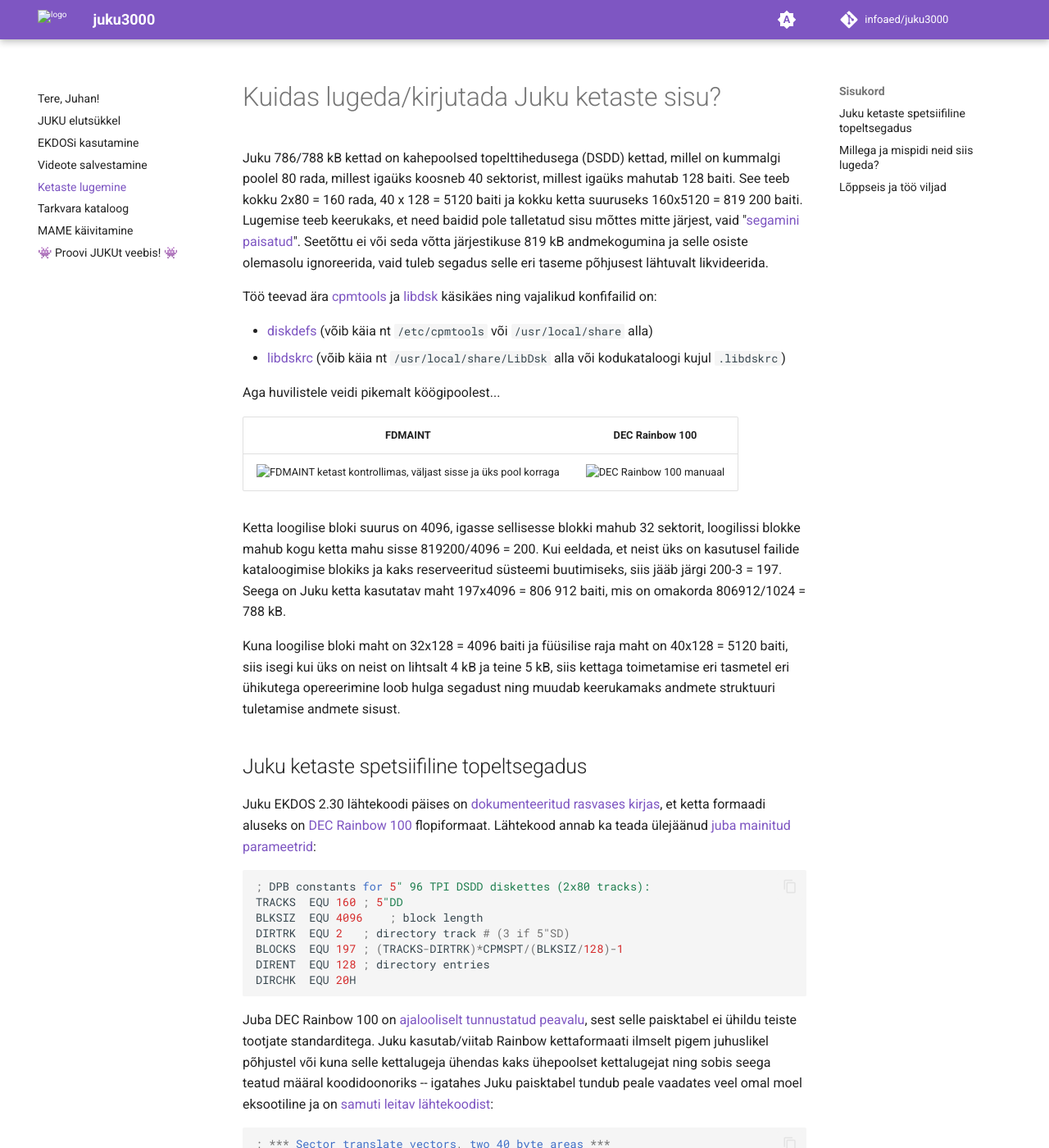
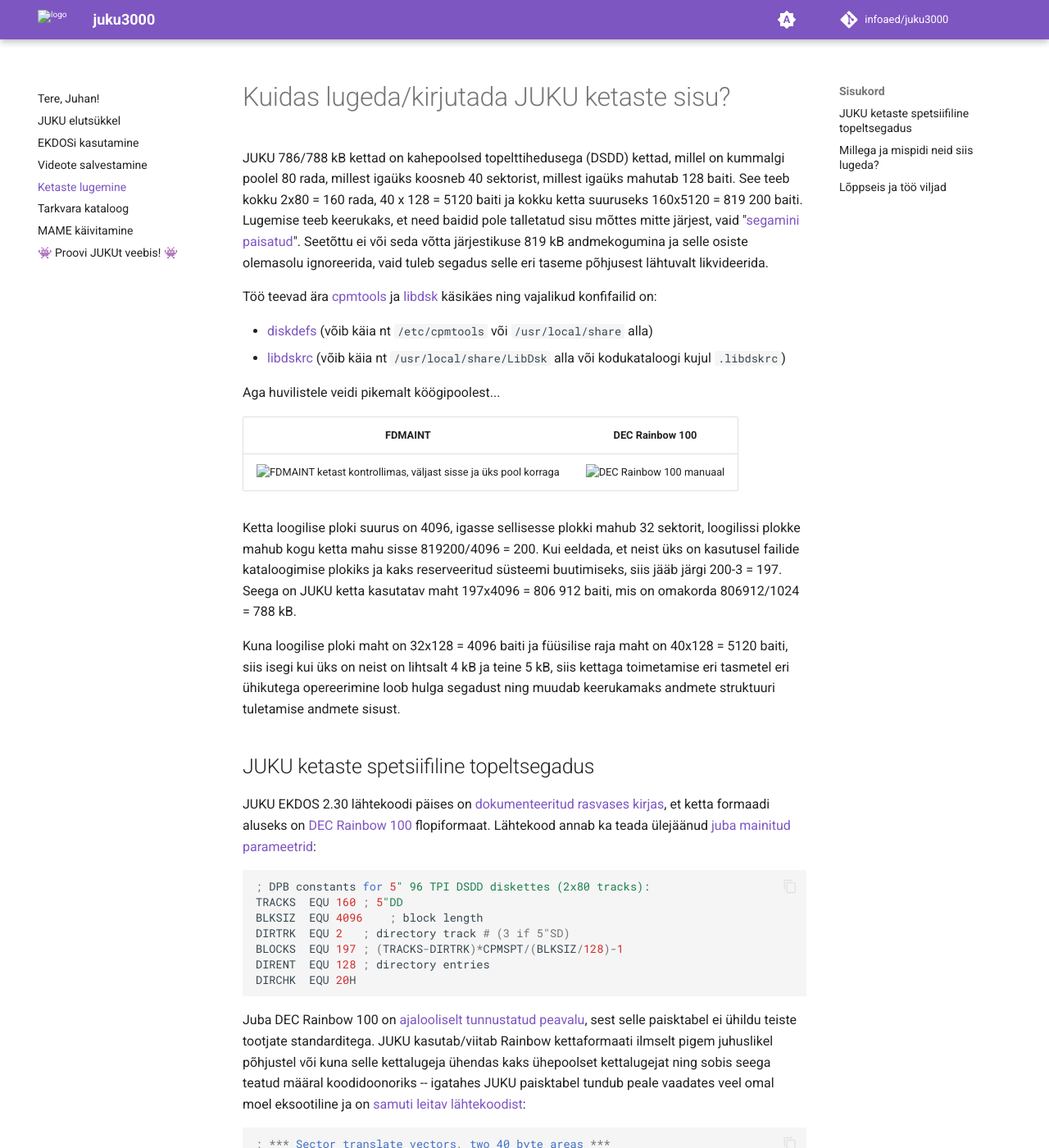
Before and after one commit to infoaed/juku3000, an MkDocs documentation site: the page built from docs/kettad.md, in a window 1280 px wide and 1400 px high. Shown: the whole window at 82% size. Built offline with MkDocs 1.6.1 and Material for MkDocs 9.7.7, drawn with Linux system fonts in a browser that asks for light colours; comment, search, counter and statistics services are not loaded; some of the changed text lies outside the part shown.

Commit message:
Update kettad.md

````diff
--- a/docs/kettad.md
+++ b/docs/kettad.md
@@ -1,6 +1,6 @@
-# Kuidas lugeda/kirjutada Juku ketaste sisu?
+# Kuidas lugeda/kirjutada JUKU ketaste sisu?
 
-Juku 786/788 kB kettad on kahepoolsed topelttihedusega (DSDD) kettad, millel on kummalgi poolel 80 rada, millest igaüks koosneb 40 sektorist, millest igaüks mahutab 128 baiti. See teeb kokku 2x80 = 160 rada, 40 x 128 = 5120 baiti ja kokku ketta suuruseks 160x5120 = 819 200 baiti. Lugemise teeb keerukaks, et need baidid pole talletatud sisu mõttes mitte järjest, vaid "[segamini paisatud](https://www.seasip.info/Cpm/skew.html)". Seetõttu ei või seda võtta järjestikuse 819 kB andmekogumina ja selle osiste olemasolu ignoreerida, vaid tuleb segadus selle eri taseme põhjusest lähtuvalt likvideerida.
+JUKU 786/788 kB kettad on kahepoolsed topelttihedusega (DSDD) kettad, millel on kummalgi poolel 80 rada, millest igaüks koosneb 40 sektorist, millest igaüks mahutab 128 baiti. See teeb kokku 2x80 = 160 rada, 40 x 128 = 5120 baiti ja kokku ketta suuruseks 160x5120 = 819 200 baiti. Lugemise teeb keerukaks, et need baidid pole talletatud sisu mõttes mitte järjest, vaid "[segamini paisatud](https://www.seasip.info/Cpm/skew.html)". Seetõttu ei või seda võtta järjestikuse 819 kB andmekogumina ja selle osiste olemasolu ignoreerida, vaid tuleb segadus selle eri taseme põhjusest lähtuvalt likvideerida.
 
 Töö teevad ära [cpmtools](http://www.moria.de/~michael/cpmtools/) ja [libdsk](https://www.seasip.info/Unix/LibDsk/) käsikäes ning vajalikud konfifailid on:
 
@@ -13,13 +13,13 @@ FDMAINT             |  DEC Rainbow 100
 :-------------------------:|:-------------------------:
 ![FDMAINT ketast kontrollimas, väljast sisse ja üks pool korraga](/images/disk5.png)  |  ![DEC Rainbow 100 manuaal](/images/rainbow-logo.png)
 
-Ketta loogilise bloki suurus on 4096, igasse sellisesse blokki mahub 32 sektorit, loogilissi blokke mahub kogu ketta mahu sisse 819200/4096 = 200. Kui eeldada, et neist üks on kasutusel failide kataloogimise blokiks ja kaks reserveeritud süsteemi buutimiseks, siis jääb järgi 200-3 = 197. Seega on Juku ketta kasutatav maht 197x4096 = 806 912 baiti, mis on omakorda 806912/1024 = 788 kB.
+Ketta loogilise ploki suurus on 4096, igasse sellisesse plokki mahub 32 sektorit, loogilissi plokke mahub kogu ketta mahu sisse 819200/4096 = 200. Kui eeldada, et neist üks on kasutusel failide kataloogimise plokiks ja kaks reserveeritud süsteemi buutimiseks, siis jääb järgi 200-3 = 197. Seega on JUKU ketta kasutatav maht 197x4096 = 806 912 baiti, mis on omakorda 806912/1024 = 788 kB.
 
-Kuna loogilise bloki maht on 32x128 = 4096 baiti ja füüsilise raja maht on 40x128 = 5120 baiti, siis isegi kui üks on neist on lihtsalt 4 kB ja teine 5 kB, siis kettaga toimetamise eri tasmetel eri ühikutega opereerimine loob hulga segadust ning muudab keerukamaks andmete struktuuri tuletamise andmete sisust.
+Kuna loogilise ploki maht on 32x128 = 4096 baiti ja füüsilise raja maht on 40x128 = 5120 baiti, siis isegi kui üks on neist on lihtsalt 4 kB ja teine 5 kB, siis kettaga toimetamise eri tasmetel eri ühikutega opereerimine loob hulga segadust ning muudab keerukamaks andmete struktuuri tuletamise andmete sisust.
 
-## Juku ketaste spetsiifiline topeltsegadus
+## JUKU ketaste spetsiifiline topeltsegadus
 
-Juku EKDOS 2.30 lähtekoodi päises on [dokumenteeritud rasvases kirjas](https://github.com/infoaed/juku3000/blob/master/src/EKDOS30.ASM), et ketta formaadi aluseks on [DEC Rainbow 100](http://www.bitsavers.org/pdf/dec/rainbow/QV069-GZ_Rainbow_100+_100B_Technical_Documentation_Apr85.pdf) flopiformaat. Lähtekood annab ka teada ülejäänud [juba mainitud parameetrid](https://github.com/infoaed/juku3000/blob/master/src/EKDOS30.ASM#L51-L57):
+JUKU EKDOS 2.30 lähtekoodi päises on [dokumenteeritud rasvases kirjas](https://github.com/infoaed/juku3000/blob/master/src/EKDOS30.ASM), et ketta formaadi aluseks on [DEC Rainbow 100](http://www.bitsavers.org/pdf/dec/rainbow/QV069-GZ_Rainbow_100+_100B_Technical_Documentation_Apr85.pdf) flopiformaat. Lähtekood annab ka teada ülejäänud [juba mainitud parameetrid](https://github.com/infoaed/juku3000/blob/master/src/EKDOS30.ASM#L51-L57):
 
 ```
 ; DPB constants for 5" 96 TPI DSDD diskettes (2x80 tracks):
@@ -31,7 +31,7 @@ DIRENT	EQU	128	; directory entries
 DIRCHK	EQU	20H
 ```
 
-Juba DEC Rainbow 100 on [ajalooliselt tunnustatud peavalu](https://en.wikipedia.org/wiki/Rainbow_100#Problems), sest selle paisktabel ei ühildu teiste tootjate standarditega. Juku kasutab/viitab Rainbow kettaformaati ilmselt pigem juhuslikel põhjustel või kuna selle kettalugeja ühendas kaks ühepoolset kettalugejat ning sobis seega teatud määral koodidoonoriks -- igatahes Juku paisktabel tundub peale vaadates veel omal moel eksootiline ja on [samuti leitav lähtekoodist](https://github.com/infoaed/juku3000/blob/master/src/EKDOS30.ASM#L80-L93):
+Juba DEC Rainbow 100 on [ajalooliselt tunnustatud peavalu](https://en.wikipedia.org/wiki/Rainbow_100#Problems), sest selle paisktabel ei ühildu teiste tootjate standarditega. JUKU kasutab/viitab Rainbow kettaformaati ilmselt pigem juhuslikel põhjustel või kuna selle kettalugeja ühendas kaks ühepoolset kettalugejat ning sobis seega teatud määral koodidoonoriks -- igatahes JUKU paisktabel tundub peale vaadates veel omal moel eksootiline ja on [samuti leitav lähtekoodist](https://github.com/infoaed/juku3000/blob/master/src/EKDOS30.ASM#L80-L93):
 
 ```
 ; *** Sector translate vectors, two 40 byte areas ***
@@ -49,33 +49,33 @@ TRANS1:	DB	1,2,3,4,9,10,11,12
 	DB	29,30,31,32,37,38,39,40
 ```
 
-Ilmselt lähtub see formaliseering CP/M-i [ajaloolisest 128-baidisest sektorisuurusest](https://en.wikipedia.org/wiki/CP/M#Basic_Input_Output_System), sest on näha, et paisktabel ehk _skew table_ koosneb tegelikult neljastest blokkidest nagu `1,2,3,4` või `33,34,35,36` ja kogu tabeli lihtsustatud väljendus oleks `1,3,5,7,9,2,4,6,8,10` -- selline oleks paisktabel, kui see määratleda lähtuvalt Juku flopide 4 x 128 = 512-baidistest [füüsilistest sektoritest](https://cowlark.com/fluxengine/doc/disk-juku.html). Sisuliselt tähendab see, et sektoreid loetakse üle ühe nii, et neli paarituarvulise järjekorranumbriga ja siis sama ala kohta neli paarisarvulise järjekorranumbriga 128-baidist CP/M-i sektorit. Sellist järjest lugemise vältimist oli omal ajal väidetavalt vaja, et arvutid kettalt tulevaid andmeid [ikka töödelda jõuaks](https://www.autometer.de/unix4fun/z80pack/cpm2/ch6.htm#Section_6.6) ja puhvrid ei hakkaks üle ajama:
+Ilmselt lähtub see formaliseering CP/M-i [ajaloolisest 128-baidisest sektorisuurusest](https://en.wikipedia.org/wiki/CP/M#Basic_Input_Output_System), sest on näha, et paisktabel ehk _skew table_ koosneb tegelikult neljastest plokkidest nagu `1,2,3,4` või `33,34,35,36` ja kogu tabeli lihtsustatud väljendus oleks `1,3,5,7,9,2,4,6,8,10` -- selline oleks paisktabel, kui see määratleda lähtuvalt JUKU flopide 4 x 128 = 512-baidistest [füüsilistest sektoritest](https://cowlark.com/fluxengine/doc/disk-juku.html). Sisuliselt tähendab see, et sektoreid loetakse üle ühe nii, et neli paarituarvulise järjekorranumbriga ja siis sama ala kohta neli paarisarvulise järjekorranumbriga 128-baidist CP/M-i sektorit. Sellist järjest lugemise vältimist oli omal ajal väidetavalt vaja, et arvutid kettalt tulevaid andmeid [ikka töödelda jõuaks](https://www.autometer.de/unix4fun/z80pack/cpm2/ch6.htm#Section_6.6) ja puhvrid ei hakkaks üle ajama:
 
 > "Standard CP/M systems are shipped with a skew factor of 6, where six physical sectors are skipped between each logical read operation. This skew factor allows enough time between sectors for most programs to load their buffers without missing the next sector. In particular computer systems that use fast processors, memory, and disk subsystems, the skew factor might be changed to improve overall response."
 
 Ilmselgelt on tänapäeva mõistes tegu tarbetu abinõuga ning seetõttu ei tee me midagi halba, kui paisktabelit lihtsustame. Küll aga ei piisa, kui söödame lihtsustatud või lihtsustamata paisktabeli [cmptoolsile](https://www.mankier.com/5/diskdefs), sest kuigi ketta algus loetakse enam-vähem, siis esimestest failidest edasi läheb kõik juba parajaks segapudruks.
 
-Kui seda putru aga lähemalt vaadelda, selgub et Juku kettaformaadil veel teine standardist hälbiv iseärasus, mis ei seostu üldse paisktabelitega. Nimelt kirjutatakse ketta ühe poole rajad täis ja siis minnakse teise poole radu kirjutama uuesi algusest, st ketta teisest servast. [Tavapärane on kirjutada radu](https://www.mankier.com/5/libdskrc) kordamööda ühele ja teisele poolele või hakata rajanumbritega ühte kettaserva jõudes nendega teiselt poolelt tagasi tulema. Seega on Juku ketastel tavapäraste ketaste suhtes segadus kahes mõttes, esiteks paisktabeli tõttu ja teiseks radade paigutuse tõttu kettal. Ette rutates võib ütelda, et paisktabel osutub radade segaduse lahendamise järel õigupoolest täiesti standardseks.
+Kui seda putru aga lähemalt vaadelda, selgub et JUKU kettaformaadil veel teine standardist hälbiv iseärasus, mis ei seostu üldse paisktabelitega. Nimelt kirjutatakse ketta ühe poole rajad täis ja siis minnakse teise poole radu kirjutama uuesi algusest, st ketta teisest servast. [Tavapärane on kirjutada radu](https://www.mankier.com/5/libdskrc) kordamööda ühele ja teisele poolele või hakata rajanumbritega ühte kettaserva jõudes nendega teiselt poolelt tagasi tulema. Seega on JUKU ketastel tavapäraste ketaste suhtes segadus kahes mõttes, esiteks paisktabeli tõttu ja teiseks radade paigutuse tõttu kettal. Ette rutates võib ütelda, et paisktabel osutub radade segaduse lahendamise järel õigupoolest täiesti standardseks.
 
 ## Millega ja mispidi neid siis lugeda?
 
-Tegelikult [cpmtools](http://www.moria.de/~michael/cpmtools/) koos [libdsk](https://www.seasip.info/Unix/LibDsk/) kettaseadetega loeb Juku diskid edukalt välja. Mõlemad on olemas kõigile viisakatele tänapäeva opsüsteemidele, aga peab veenduma, kas cpmtoolsi seadetes ehk ülal viidatud `diskdef` failis saab viidata libdski seadetes määratletud `.libdskrc` kirjetele. Sisuliselt on vaja teha kahte asja:
+Tegelikult [cpmtools](http://www.moria.de/~michael/cpmtools/) koos [libdsk](https://www.seasip.info/Unix/LibDsk/) kettaseadetega loeb JUKU diskid edukalt välja. Mõlemad on olemas kõigile viisakatele tänapäeva opsüsteemidele, aga peab veenduma, kas cpmtoolsi seadetes ehk ülal viidatud `diskdef` failis saab viidata libdski seadetes määratletud `.libdskrc` kirjetele. Sisuliselt on vaja teha kahte asja:
 
-1. Tuleb `.libdiskrc` failis määratleda kettatõmmis kui kahe lugemispeaga loetav, st parameeter `heads = 2` ja silindrite arvuks määrata ühe poole radade arv `cylinders = 80`. Kettapooltele kirjutatavate radade järjekorra kohta peab ütlema, et neid kirjutatakse ketta väljast sissepoole liikudes samas suunas ja kui üks pool saab täis, siis jätkatakse teise poolega uuesti väljast sissepoole ehk parameeter `sides = outout`. Kettatõmmise tüübi nimeks määrame "Juku" ehk paneme pealkirjaks `[juku]`.
+1. Tuleb `.libdiskrc` failis määratleda kettatõmmis kui kahe lugemispeaga loetav, st parameeter `heads = 2` ja silindrite arvuks määrata ühe poole radade arv `cylinders = 80`. Kettapooltele kirjutatavate radade järjekorra kohta peab ütlema, et neid kirjutatakse ketta väljast sissepoole liikudes samas suunas ja kui üks pool saab täis, siis jätkatakse teise poolega uuesti väljast sissepoole ehk parameeter `sides = outout`. Kettatõmmise tüübi nimeks määrame JUKU ehk paneme pealkirjaks `[juku]`.
 
 2. Tuleb cpmtoolsi `diskdefs` failis määratleda sobiv radade ja sektorite arv, määratleda eriotstarbelised rajad nagu süsteemile määratud kaks rada parameetriga `boottrk 2` ja failide asukohti kettal kirjeldav rada parameetriga `maxdir 128`. Ütlasi tuleb `diskdefs` failis osutada, et kasutataks libdsk geomeetriat kettapoolte lugemiseks ning seda teeb parameeter `libdsk:format juku`. Siin tuleb nüüd määratleda ka paisktabel ja seda on võimalik määratleda EKDOSi lähtekoodi viisil või lihtsustada nii, nagu ülal osutasin.
 
-Kui alustuseks vaadata Juku enda utiliite, siis need näitavad ketta eri parameetreid samuti üpris erinevalt:
+Kui alustuseks vaadata JUKU enda utiliite, siis need näitavad ketta eri parameetreid samuti üpris erinevalt:
 
 STAT             |  KULT              |  DOCTOR
 :-------------------------:|:-------------------------:|:-------------------------:
-![STAT näitab 40 sektorit raja kohta](/images/disk.png) | ![KULT näitab ka paisktabelit](/images/disk4.png) | ![Software Soulutions DISK EDITOR & DIAGNOSTICS annab kõige põhjalikuma ülevaate (aga ei erista 32 baidiseid blokke)](/images/disk2.png)
+![STAT näitab 40 sektorit raja kohta](/images/disk.png) | ![KULT näitab ka paisktabelit](/images/disk4.png) | ![Software Soulutions DISK EDITOR & DIAGNOSTICS annab kõige põhjalikuma ülevaate (aga ei erista 32 baidiseid plokke)](/images/disk2.png)
 
-Juku CP/M-il põhinevale 128-baidisele sektorisuurusele truuks jäädes peaksime määrama `.libdiskrc` failis parameetrid ilmselt nii:
+JUKU CP/M-il põhinevale 128-baidisele sektorisuurusele truuks jäädes peaksime määrama `.libdiskrc` failis parameetrid ilmselt nii:
 
 ```
 [juku-origin]
-description = Juku E5101 5.25" DSDD (2 x 80 x 40 * 128)
+description = JUKU E5101 5.25" DSDD (2 x 80 x 40 * 128)
 sides = outout
 cylinders = 80
 heads = 2
@@ -87,7 +87,7 @@ datarate = DD
 Samamoodi austades algset paisktabelit peaks olema `diskdefs` kirje (küll tuleb tabeli väärtused muuta nullist algavaks):
 
 ```
-# Juku E5101 original (DEC Rainbow 100 feat DSDD)
+# JUKU E5101 original (DEC Rainbow 100 feat DSDD)
 diskdef juku-origin
   seclen 128
   tracks 160
@@ -105,7 +105,7 @@ Kui lihtsustame aga paisktabeli ja ühendame CP/M-i 128-baidised sektorid neljak
 
 ```
 [juku]
-description = Juku E5101 5.25" DSDD (2 x 80 x 10 * 512)
+description = JUKU E5101 5.25" DSDD (2 x 80 x 10 * 512)
 sides = outout
 cylinders = 80
 heads = 2
@@ -117,7 +117,7 @@ datarate = DD
 Ja cpmtoolsi `diskdefs` lühendatud paisktabeliga on lõpuks ketta poolte lugemise segaduse eemaldamise järel täiesti tavaline paiskfaktor väärtusega 2 ehk `skew 2`:
 
 ```
-# Juku E5101 \w optimized skew (DEC Rainbow 100 feat DSDD)
+# JUKU E5101 \w optimized skew (DEC Rainbow 100 feat DSDD)
 diskdef juku
   seclen 512
   tracks 160
@@ -140,7 +140,7 @@ Lõpptulemus näeb cpmtoolsi `fsed.cpm -f juku-origin ORIG.CPM` ekraanil välja
 
 Info (I)             |  Datamap (M)              |  Kataloogikirje (0x5000)
 :-------------------------:|:-------------------------:|:-------------------------:
-![Juku E5101 algupärase laotuse infotabel](/images/info-origin.png) | ![Algupärase laotuse andmekaart](/images/datamap-origin.png) | ![Ketta sisu peaks aga algupärase/optimeeritud versiooni puhul juhul sama olema](/images/data.png)
+![JUKU E5101 algupärase laotuse infotabel](/images/info-origin.png) | ![Algupärase laotuse andmekaart](/images/datamap-origin.png) | ![Ketta sisu peaks aga algupärase/optimeeritud versiooni puhul juhul sama olema](/images/data.png)
 
 Ühtlasi peaks töötama kõik [cpmtoolsi käsud](http://www.moria.de/~michael/cpmtools/), millega brausida ketaste sisu ning teha failioperatsioone kopeerimisest kustutamiseni:
 
@@ -158,10 +158,10 @@ CPMTOOLSFMT="juku"
 export CPMTOOLSFMT
 ```
 
-Toetatud kettatüüpide ja -vormingute nimekirju _libdsk_ poolel näitavad `dskutil -types` ja `dskutil -formats`, _cpmtools_ lubatud formaatide nimekirja ei paista väljastavat ja nendega tuleb tutvuda `diskdefs` seadistusfaili tasemel. Õigupoolest on Juku ketaste lugemiseks täiendavate _libdsk_ vahenditeta vaja _cmptoolsi_ lähtekoodi täiendada vaid ühe reaga kahes funktsioons, mis juhendaks neid otsima radu kettatõmmisel õigest kohast ja sellise täiendusega [CpmtoolsGUI](http://star.gmobb.jp/koji/cgi/wiki.cgi?page=CpmtoolsGUI) JUKU versiooni leiab [siit](http://infoaed.ee/juku/CpmtoolsGUI_JUKU.zip).
+Toetatud kettatüüpide ja -vormingute nimekirju _libdsk_ poolel näitavad `dskutil -types` ja `dskutil -formats`, _cpmtools_ lubatud formaatide nimekirja ei paista väljastavat ja nendega tuleb tutvuda `diskdefs` seadistusfaili tasemel. Õigupoolest on JUKU ketaste lugemiseks täiendavate _libdsk_ vahenditeta vaja _cmptoolsi_ lähtekoodi täiendada vaid ühe reaga kahes funktsioons, mis juhendaks neid otsima radu kettatõmmisel õigest kohast ja sellise täiendusega [CpmtoolsGUI](http://star.gmobb.jp/koji/cgi/wiki.cgi?page=CpmtoolsGUI) JUKU versiooni leiab [siit](http://infoaed.ee/juku/CpmtoolsGUI_JUKU.zip).
 
 Alates [2025. aasta juulist](https://github.com/davidgiven/fluxengine/pull/796) suudab ilma lisapingutusteta töödelda JUKU kettaid ka [Fluxengine'i arendusversioon](https://github.com/davidgiven/fluxengine/releases/tag/dev).
 
-On küll mõnevõrra tüütu kaevuda ajalooliste kettaformaatide iseärasustesse, kuid mõningase pusimise ja loomkatsete tulemusel saab ka maailma kõige unikaalsema CP/M kettaformaadi loetud. Juku tunnustuseks võib ütelda, et tõenäoliselt pole kunagi eksisteerinud ühtegi teist arvutisüsteemi, mis oleks ilma pusserdamiseta Juku kettaid suutnud lugeda -- seega kaksteist punkti ja ugrikrüpto eriauhind teadurile, kes selle vormingu välja mõtles!
+On küll mõnevõrra tüütu kaevuda ajalooliste kettaformaatide iseärasustesse, kuid mõningase pusimise ja loomkatsete tulemusel saab ka maailma kõige unikaalsema CP/M kettaformaadi loetud. JUKU tunnustuseks võib ütelda, et tõenäoliselt pole kunagi eksisteerinud ühtegi teist arvutisüsteemi, mis oleks ilma pusserdamiseta JUKU kettaid suutnud lugeda -- seega kaksteist punkti ja ugrikrüpto eriauhind teadurile, kes selle vormingu välja mõtles!
 
 P. S. Füüsilistest ketastest tõmmiste tegemine on ka huvitav, aga eraldi kirjatükki vääriv teema.
````
Also changed, not shown: other parts of docs/kettad.md (+1 -1 lines).
